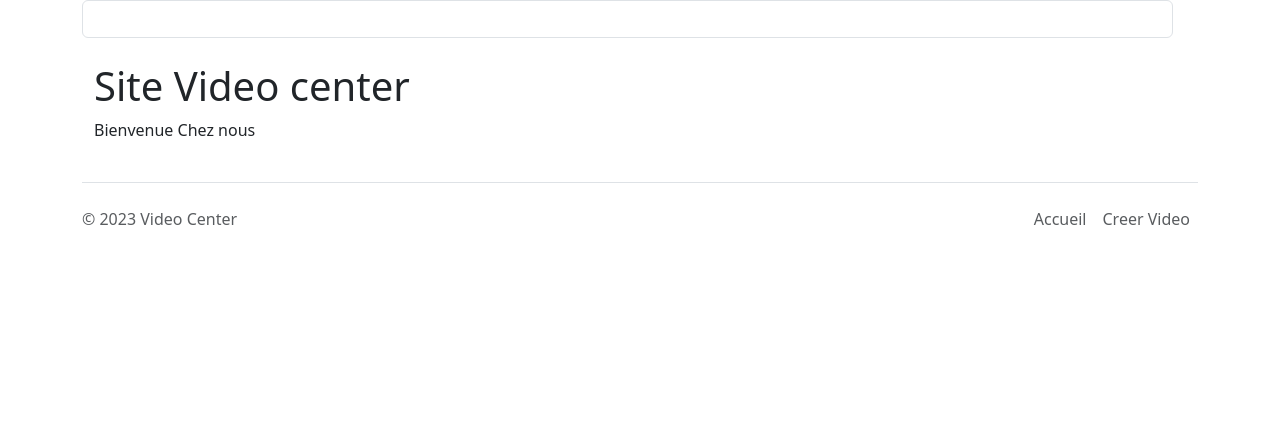
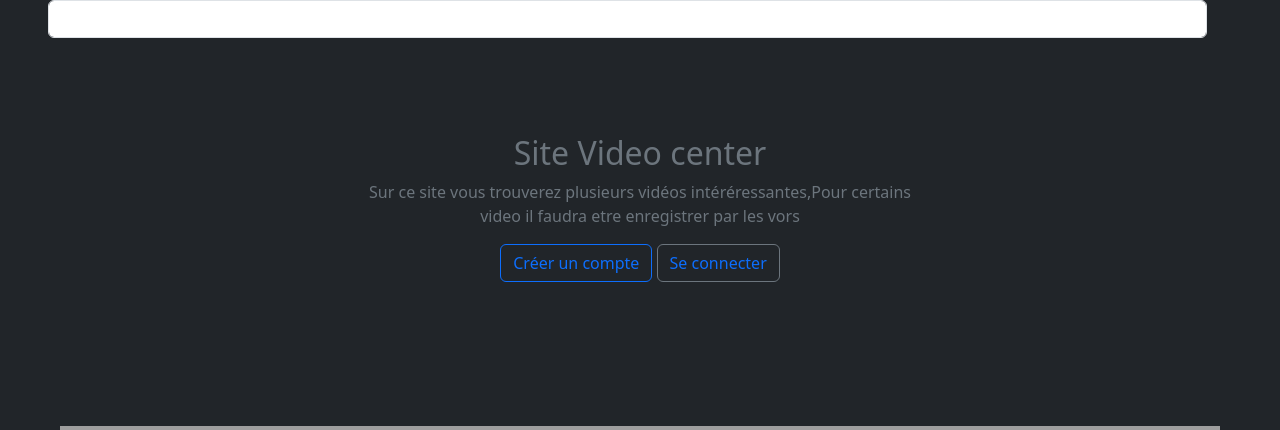
Before and after one commit to bazrajae/projet_video_center_rajae, a Symfony app: template templates/video/index.html.twig in a window 1280 px wide. Shown: the part 56-486 px from the top of the page. Before the commit the page ends 281 px from the top, so only its background shows below. Run offline with Twig, Linux system fonts and the light colour scheme; the template is opened without the code that fills it, so the values that code supplies are empty; form fields are guessed from the names that the template uses; some libraries are stand-ins or nearby versions; grey boxes are pictures that could not be loaded.

Commit message:
version finale

```diff
--- a/src/Controller/RegistrationController.php
+++ b/src/Controller/RegistrationController.php
@@ -53,7 +53,7 @@ class RegistrationController extends AbstractController
                 (new TemplatedEmail())
                     ->from(new Address('noreply@pinterest.com', 'Pinterest'))
                     ->to($user->getEmail())
-                    ->subject('Please Confirm your Email')
+                    ->subject('svp Confirmez votre Email')
                     ->htmlTemplate('registration/confirmation_email.html.twig')
             );
             // do anything else you need here, like send an email
--- a/src/Repository/VideoRepository.php
+++ b/src/Repository/VideoRepository.php
@@ -29,12 +29,12 @@ class VideoRepository extends ServiceEntityRepository
 
         if ($user && $user->isVerified()) {
           // quand utilisateur est connecté et vérifié il peut voir toutes les vidéos
-          // Utilisation de l'opérateur OR pour prend les vidéos premium et non premium
+          // la condition OR pour prend les vidéos premium et non premium
           $qb->andWhere('v.isPremiumvideo = :isPremiumvideo OR v.isPremiumvideo = :isNotPremiumVideo')
              ->setParameter('isPremiumvideo', true)
              ->setParameter('isNotPremiumVideo', true);
       } else {
-          // L'utilisateur n'est pas connecté ou n'est pas vérifié, il peut voir uniquement les vidéos premium
+          // L'utilisateur n'est pas connecté ou n'est pas vérifié il peut voir uniquement les vidéos premium
           $qb->andWhere('v.isPremiumvideo = :isPremiumvideo')
              ->setParameter('isPremiumvideo', false);
       }
--- a/templates/base.html.twig
+++ b/templates/base.html.twig
@@ -45,7 +45,7 @@
                     {% endfor %}
             {% endfor %}
 
-        <main role="main" class="container">
+        <main role="main" class="container-fluid px-5">
         {% block body %}{% endblock %}
         </main>
 
--- a/templates/video/create.html.twig
+++ b/templates/video/create.html.twig
@@ -3,7 +3,7 @@
 {% block title %}Nouveau vidéo{% endblock %}
 
 {% block body %}
-    <h1>Créer Video</h1>
+    <h1>Ajout d'une Video</h1>
 
     {{ include('video/_form.html.twig') }}
 
--- a/templates/video/index.html.twig
+++ b/templates/video/index.html.twig
@@ -1,46 +1,3 @@
-{# {% extends 'base.html.twig' %}
-
-{% block title %}Video index{% endblock %}
-
-{% block body %}
-    <h1>Video index</h1>
-
-    <table class="table">
-        <thead>
-            <tr>
-                <th>Id</th>
-                <th>Title</th>
-                <th>VideoLink</th>
-                <th>Description</th>
-                <th>CreatedAt</th>
-                <th>UpdatedAt</th>
-                <th>actions</th>
-            </tr>
-        </thead>
-        <tbody>
-        {% for video in videos %}
-            <tr>
-                <td>{{ video.id }}</td>
-                <td>{{ video.title }}</td>
-                <td>{{ video.videoLink }}</td>
-                <td>{{ video.description }}</td>
-                <td>{{ video.createdAt ? video.createdAt|date('Y-m-d H:i:s') : '' }}</td>
-                <td>{{ video.updatedAt ? video.updatedAt|date('Y-m-d H:i:s') : '' }}</td>
-                <td>
-                    <a href="{{ path('app_video_show', {'id': video.id}) }}">show</a>
-                    <a href="{{ path('app_video_edit', {'id': video.id}) }}">edit</a>
-                </td>
-            </tr>
-        {% else %}
-            <tr>
-                <td colspan="7">no records found</td>
-            </tr>
-        {% endfor %}
-        </tbody>
-    </table>
-
-    <a href="{{ path('app_video_create') }}">Create new</a>
-{% endblock %} #}
 
 
 {% extends 'base.html.twig' %}
@@ -56,47 +13,69 @@
      {{ totalVideos }} video(s) trouvée(s) avec le terme  {{ searchData }}
 {% endif %}
 
-    <main class="container">
-        <section class="row">
-            <div class="col-12">
-                <h1>Site Video center</h1>
-                <p>Bienvenue Chez nous</p>
+    <main class="container-fluid bg-dark">
+        <section class="row my-5 py-5 ">
+            <div class="col-12 text-center">
+                <h2 class="text-secondary">Site Video center</h2>
+                <p class="text-secondary">Sur ce site vous trouverez plusieurs vidéos intéréressantes,Pour certains</br> video il faudra etre enregistrer par les vors</p>
+                <button class="btn btn-outline-primary"><a class="text-decoration-none" href="{{ path ('app_register') }}">Créer un compte</a></button>
+                <button class="btn btn-outline-secondary"><a class="text-decoration-none" href="{{ path('app_login') }}">Se connecter</a></button>
             </div>
+            </section>
+
+
+        <section class="row my-5 py-5">
+        <div class="col-12">
+         <iframe width="100%" height="250" src="https://www.youtube.com/embed/T3vVjfFmLSQ"></iframe>
+        </div>
+        </section>
+            <section class="row bg-secondary px-2 py-5">
             {% for video in pagination %}
 
 
     {% if video.isPremiumVideo %}
         {% if app.user and app.user.isVerified %}
-             <div class="col-4">
-                        <div class="card h-60 ">
-                            <div class="card-body mt-4">
-                             <h3 class="card-title"><a href="{{ path('app_video_show', {id: video.id}) }}">{{ video.id }} {{ video.title }} </a></h3>
-                             <iframe width="300" height="200" src={{video.videoLink}}></iframe>
-                            <p class="card-text">{{ video.description|u.truncate(10,'...',false)  }}</p>
-                            <p>Soumis {{ video.createdAt|ago }}</p>
-                             <p>Par {{ video.user.firstname~ " "~video.user.lastname }}</p>
+                <div class="col-sm-4 col-md-4 col-lg-4 mt-4">
+                        <div class="card bg-dark ">
+                        <div class="card-header p-0"> <iframe width="100%" height="220" src={{video.videoLink}}></iframe></div>
+                            <div class="card-body">
+
+
+                              <h3 class="card-title "><a class="text-secondary text-decoration-none" href="{{ path('app_video_show', {id: video.id}) }}">{{ video.id }} {{ video.title }} </a></h3>
+                            <p class="card-text text-white">{{ video.description|u.truncate(10,'...',false)  }}</p>
+                            <div class="row">
+                            <div class="col-4"><a class="btn btn-outline-secondary" href="{{ path('app_video_show', {id: video.id}) }}">Détail</a></div>
+                            <div class="col-8" style="text-align:right;"><p class="text-secondary">Soumis {{ video.createdAt|ago }} Par {{ video.user.firstname~ " "~video.user.lastname }}</p></div>
+                            </div>
+
                              {% if video.isPremiumVideo  %}
-			                   <p > Premium Video </p>
+			                   <p class="text-white"> Premium Video </p>
 		                     {% else %}
-			                   <p > Non premium </p>
+			                   <p class="text-white" > Non Premium </p>
 		                     {% endif %}
                             </div>
                         </div>
                     </div>
-        {% endif %}
+    {% endif %}
     {% else %}
-        <div class="col-4">
-                        <div class="card h-60 ">
-                            <div class="card-body mt-4">
-                             <h3 class="card-title"><a href="{{ path('app_video_show', {id: video.id}) }}">{{ video.id }} {{ video.title }} </a></h3>
-                             <iframe width="300" height="200" src={{video.videoLink}}></iframe>
-                            <p class="card-text">{{ video.description|u.truncate(10,'...',false)  }}</p>
-                            <p>Soumis {{ video.createdAt|ago }}</p>
-                             <p>Par {{ video.user.firstname~ " "~video.user.lastname }}</p>
+
+        <div class="col-sm-4 col-md-4 col-lg-4 mt-4">
+                        <div class="card bg-dark ">
+                        <div class="card-header p-0"> <iframe width="100%" height="220" src={{video.videoLink}}></iframe></div>
+                            <div class="card-body">
+
+
+                              <h3 class="card-title "><a class="text-secondary text-decoration-none" href="{{ path('app_video_show', {id: video.id}) }}">{{ video.id }} {{ video.title }} </a></h3>
+                            <p class="card-text text-white">{{ video.description|u.truncate(10,'...',false)  }}</p>
+                            <div class="row">
+                            <div class="col-4"><a class="btn btn-outline-secondary" href="{{ path('app_video_show', {id: video.id}) }}">Détail</a></div>
+                            <div class="col-8" style="text-align:right;"><p class="text-secondary">Soumis {{ video.createdAt|ago }} Par {{ video.user.firstname~ " "~video.user.lastname }}</p></div>
+                            </div>
+
                              {% if video.isPremiumVideo  %}
-			                   <p > Premium Video </p>
+			                   <p class="text-white"> Premium Video </p>
 		                     {% else %}
-			                   <p > Non premium </p>
+			                   <p class="text-white" > Non Premium </p>
 		                     {% endif %}
                             </div>
                         </div>
@@ -107,11 +86,16 @@
 
             {% endfor %}
         </section>
-    </main>
-
-  {{ knp_pagination_render(pagination, null, {}, {
+        <div class="row py-5">
+        <div class="col text-center">
+        {{ knp_pagination_render(pagination, null, {}, {
    'align': 'center',
    'size': 'large',
    'rounded': true,
 }) }}
+        </div></div>
+
+    </main>
+
+  <style>body{background:rgb(33,37,41)}</style>
 {% endblock %}
```
Also changed, not shown: src/Controller/VideoController.php (+4 -4 lines), public/images/users/7-64897ee9994fb993740328-64e11d82ab15f715019320.png (deleted), public/images/users/profile-64e52bce33d2c401001605.jpg (added), public/images/users/profile-64e87a709aa9f850012746.jpg (added), public/images/users/profile.jpg (added).
